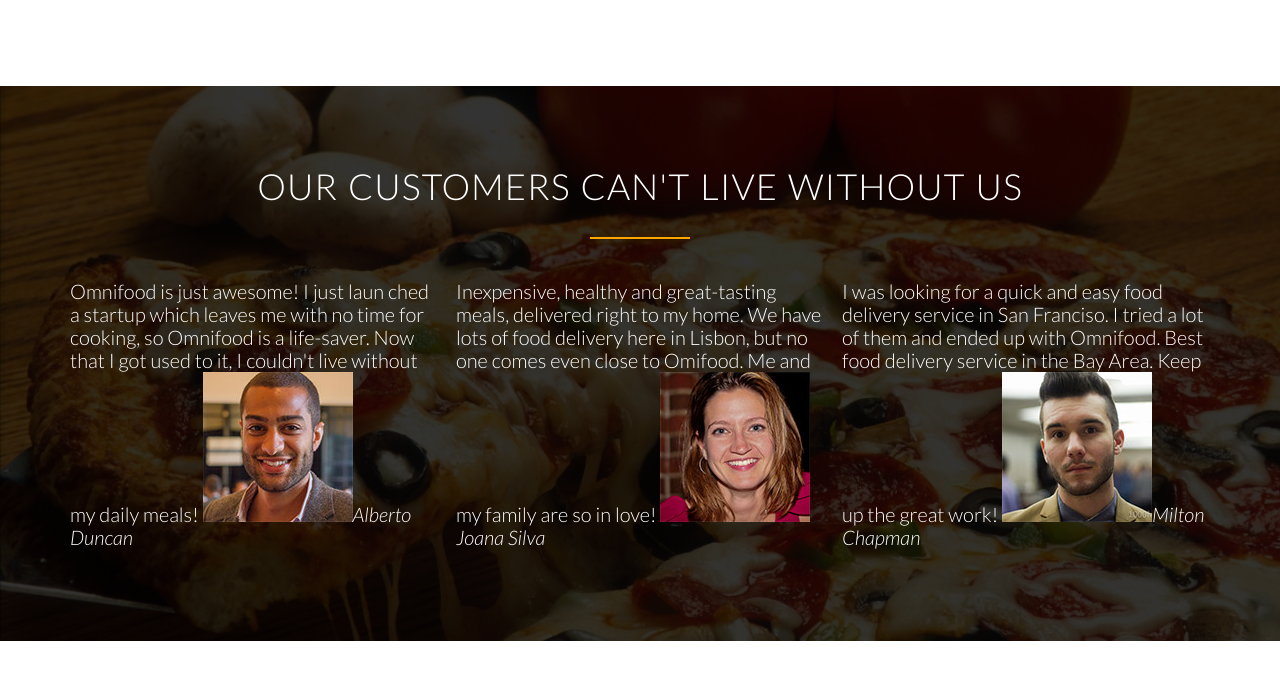
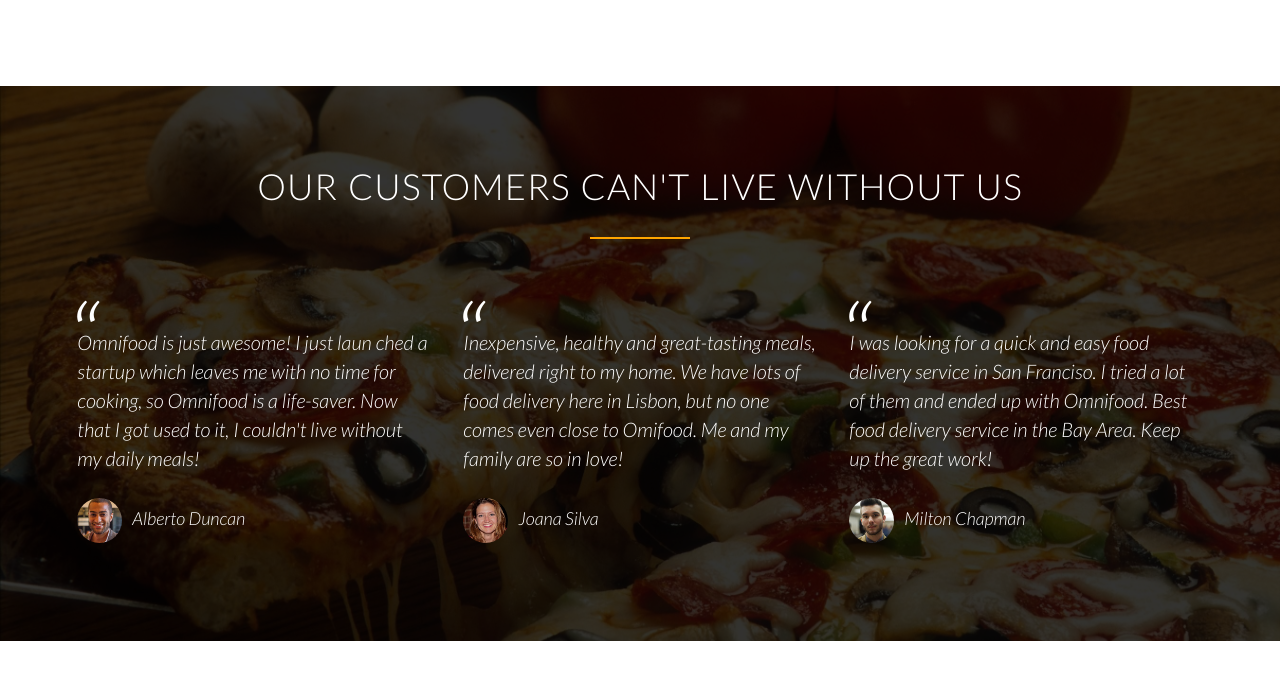
Before and after one commit to aftersojourn/Lab, a plain HTML site: page myOmniFood/index.html in a window 1280 px wide. Shown: the part 3328-4007 px from the top of the page. Before the commit the page ends 3969 px from the top, so only its background shows below. Drawn offline with Linux system fonts and the light colour scheme; files whose address does not match are found by name.

Commit message:
done with testimonials

```diff
--- a/myOmniFood/index.html
+++ b/myOmniFood/index.html
@@ -255,6 +255,10 @@
             </div>
         </section>
 
+        <section class="">
+
+        </section>
+
 
 
     </body>
--- a/myOmniFood/resources/css/style.css
+++ b/myOmniFood/resources/css/style.css
@@ -367,3 +367,34 @@ header {
     /*cool css trick to keep the image in place*/
     background-attachment: fixed;
 }
+
+blockquote {
+    padding: 2%;
+    font-style: italic;
+    line-height: 145%;
+    position: relative;
+    margin-top: 40px;
+}
+
+blockquote:before {
+    content: "\201C";
+    font-size: 500%;
+    display: block;
+    /*before we make an element have an absolute position, the parent element MUST have a relative position*/
+    position: absolute;
+    top: 2px;
+    left: -3px;
+}
+
+cite {
+    font-size: 90%;
+    margin-top: 25px;
+    display: block;
+}
+
+cite img {
+    height: 45px;
+    border-radius: 50%;
+    margin-right: 10px;
+    vertical-align: middle;
+}
```
